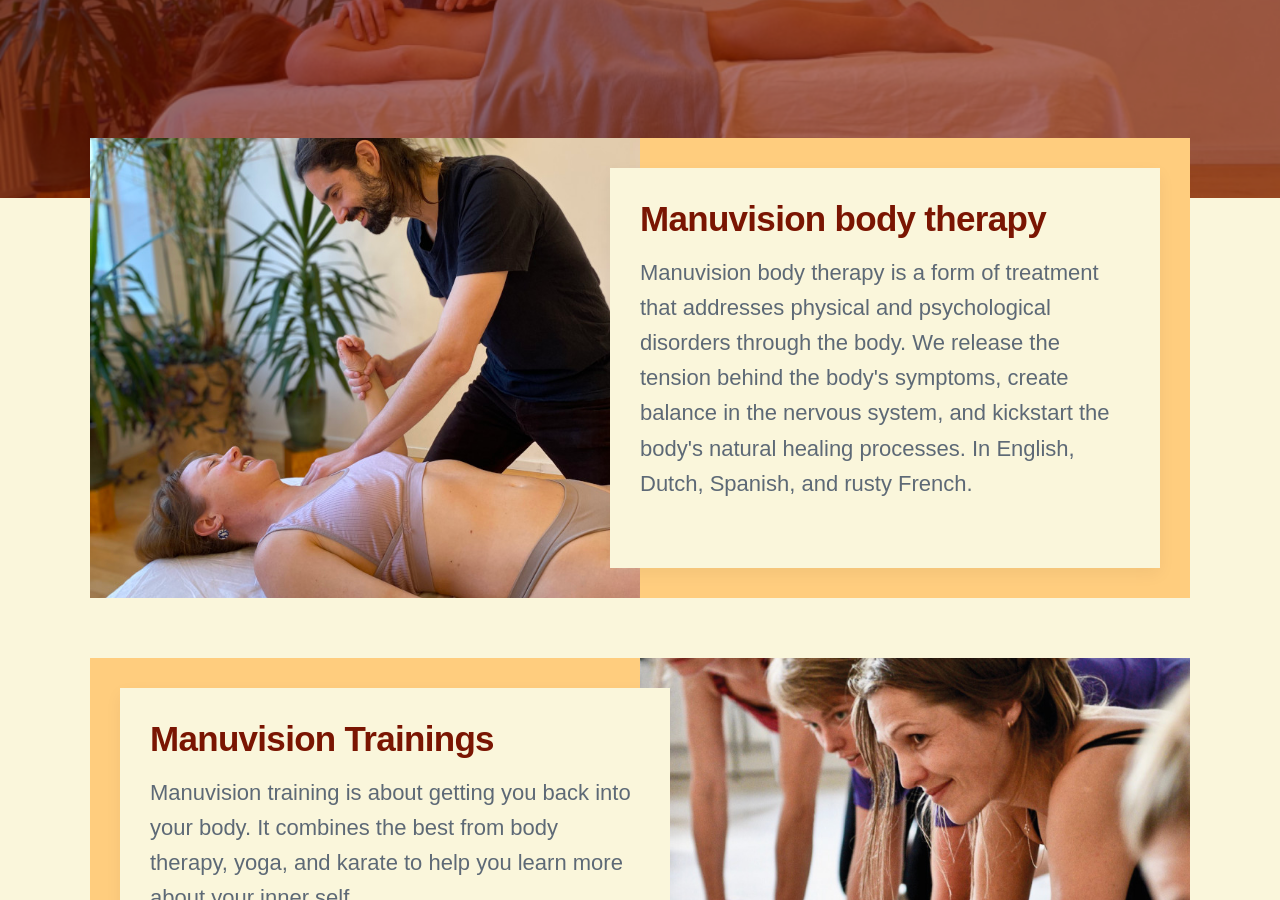
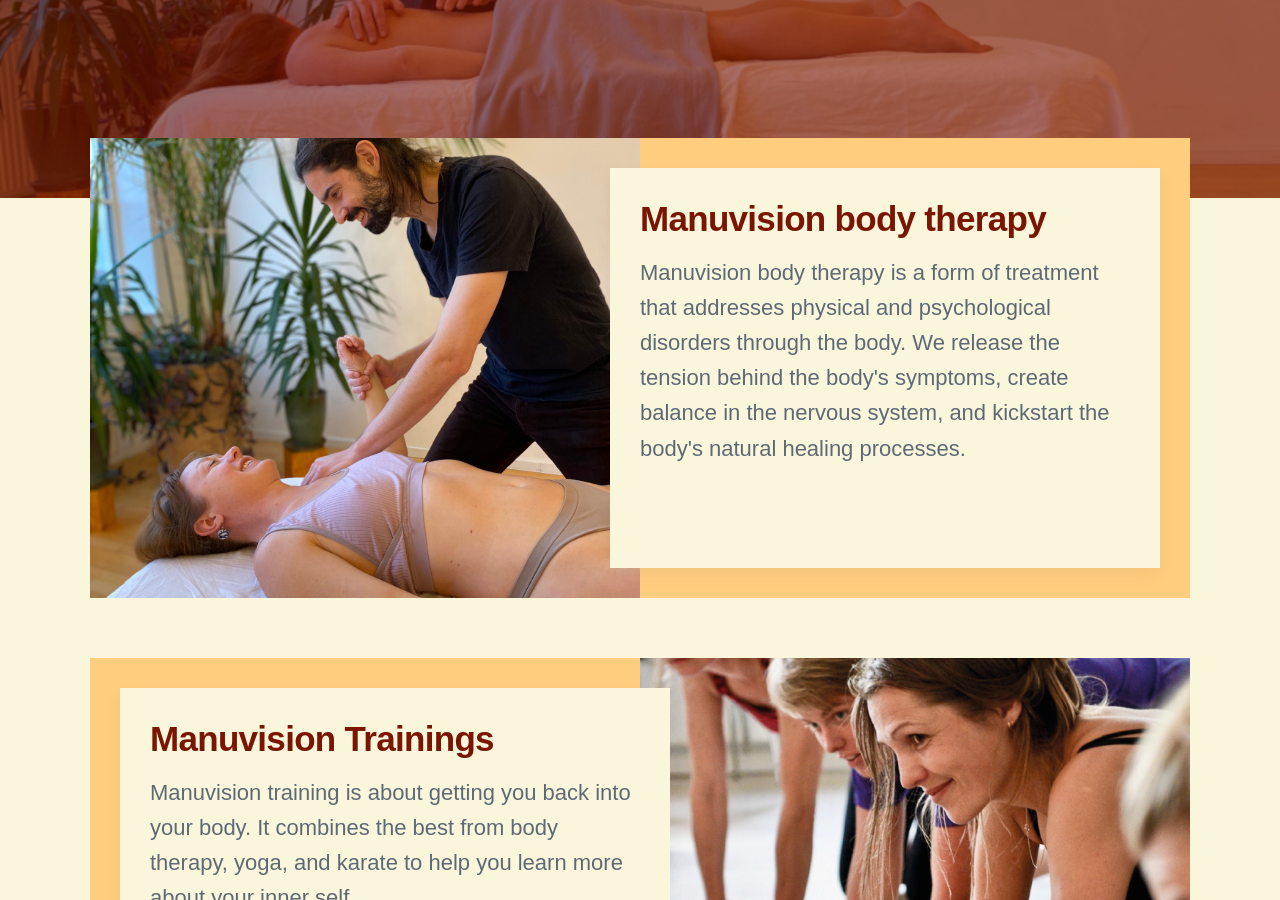
Before and after one commit to threekeytherapy/threekeytherapy.com, a Jekyll site: the page built from index.html, in a window 1280 px wide and 900 px high, scrolled down 565 px. Built offline with Jekyll 4.4.1, drawn with Linux system fonts in a browser that asks for light colours; nearby versions of some CDN libraries; some web fonts are replaced.

Commit message:
tweak description

```diff
--- a/_projects/bodytherapy.md
+++ b/_projects/bodytherapy.md
@@ -1,7 +1,7 @@
 ---
 title: Manuvision body therapy
 subtitle:
-description: Manuvision body therapy is a form of treatment that addresses physical and psychological disorders through the body. We release the tension behind the body's symptoms, create balance in the nervous system, and kickstart the body's natural healing processes. In English, Dutch, Spanish, and rusty French.
+description: Manuvision body therapy is a form of treatment that addresses physical and psychological disorders through the body. We release the tension behind the body's symptoms, create balance in the nervous system, and kickstart the body's natural healing processes.
 featured_image: '/images/treatment2.jpg'
 date: 2023-11-01 00:00:00
 redirects_from:
```
